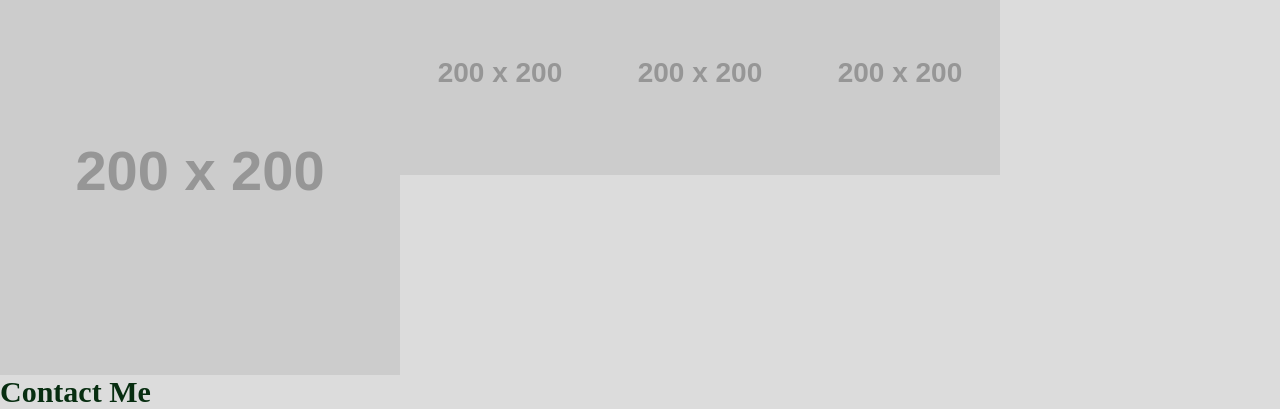
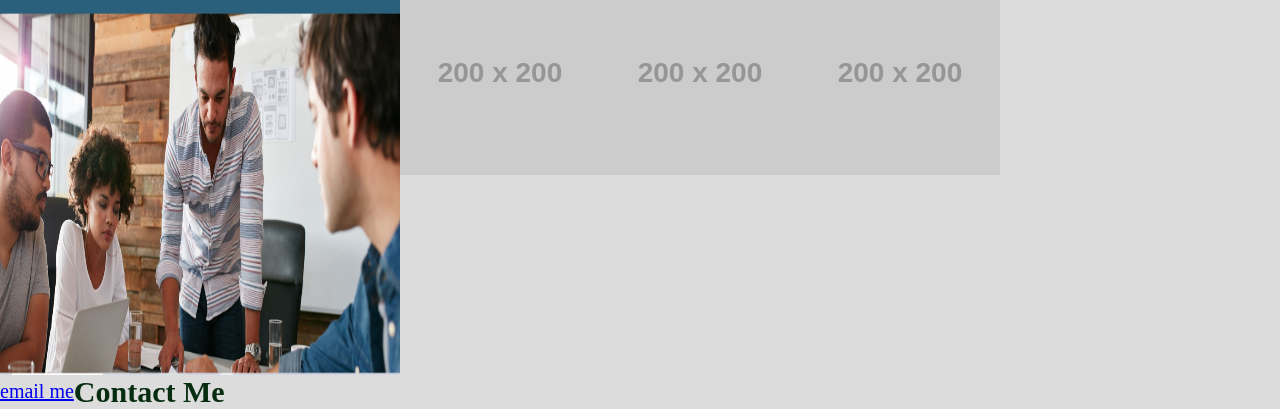
Before and after one commit to ColtonVincent/challenge-2, a plain HTML site: page index.html in a window 1280 px wide. Shown: the part 600-1009 px from the top of the page. Drawn offline with Linux system fonts and the light colour scheme; placeholder pictures from the web are drawn by us.

Commit message:
added an img html added an img & added contact email css added footer styling

```diff
--- a/index.html
+++ b/index.html
@@ -46,17 +46,16 @@
             <section id="project-header" class="project-header">
                 <h2>Work</h2>
                 <div id="work-imgs" class="container flex-container">
-                    <img class="flex-item" src="https://via.placeholder.com/200" alt="">
+                    <img class="flex-item" src="./horiseon screenshot.JPG" alt="">
                     <img class="flex-item" src="https://via.placeholder.com/200" alt="">
                     <img class="flex-item" src="https://via.placeholder.com/200" alt="">
                     <img class="flex-item" src="https://via.placeholder.com/200" alt="">
                 </div>
             </section>
-
-            <section id="contact-header" class="contact-header">
-                <a href=""></a>
+            <footer id="contact-header" class="contact-header">
+                <a href="mailto:cvinny33@gmail.com">email me</a>
                 <h2>Contact Me</h2>
-            </section>
+            </footer>
 
 
 
--- a/style.css
+++ b/style.css
@@ -59,3 +59,7 @@ body{
    min-height: 400px;
    min-width: 400px;
 }
+footer{
+  align-items: center;
+  display: flex;
+}
```
Also changed, not shown: horiseon screenshot.JPG (added).
